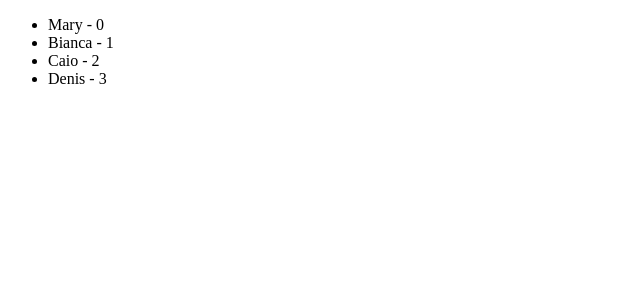
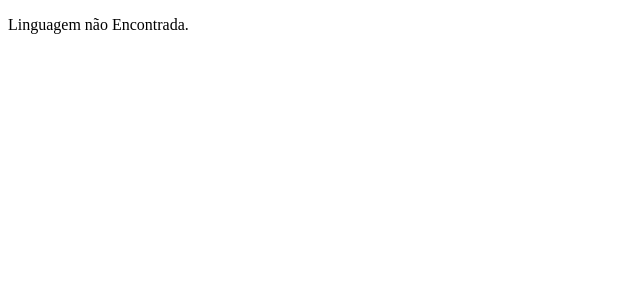
Before and after one commit to Naiarapacheco/Angular, an Angular app: page / in a window 1280 px wide. Shown: the top 300 px of the page, without its empty margins (0-640 px from the left). Built offline with nearby package versions, Linux system fonts and the light colour scheme.

Commit message:
feat: codigo desenvolvido do 06 componente

```diff
--- a/src/app/app.component.html
+++ b/src/app/app.component.html
@@ -2,4 +2,5 @@
 <!-- <app-componente02></app-componente02> -->
 <!-- <app-componente03></app-componente03> -->
 <!-- <app-componente04></app-componente04> -->
- <app-componente05></app-componente05>
+<!-- <app-componente05></app-componente05> -->
+<app-componente06></app-componente06>
--- a/src/app/app.component.ts
+++ b/src/app/app.component.ts
@@ -6,12 +6,13 @@
 import { Componente03Component } from './componente03/componente03.component';
 import { Componente04Component } from './componente04/componente04.component';
 import { Componente05Component } from './componente05/componente05.component';
+import { Componente06Component } from './componente06/componente06.component';
 
 @Component({
   selector: 'app-root',
   standalone: true,
   imports: [CommonModule, RouterOutlet, Componente01Component, Componente02Component, Componente03Component,
-    Componente04Component, Componente05Component
+    Componente04Component, Componente05Component, Componente06Component
   ],
   templateUrl: './app.component.html',
   styleUrl: './app.component.css'
--- /dev/null
+++ b/src/app/componente06/componente06.component.html
@@ -0,0 +1,6 @@
+<div [ngSwitch]="linguagem">
+    <p *ngSwitchCase="'HTML'">Linguagem de marcação.</p>
+    <p *ngSwitchCase="'CSS'">Linguagem de Estilo.</p>
+    <p *ngSwitchCase="'JS'">Linguagem de Programação.</p>
+    <p *ngSwitchDefault>Linguagem não Encontrada.</p>
+</div>
--- /dev/null
+++ b/src/app/componente06/componente06.component.ts
@@ -0,0 +1,16 @@
+import { CommonModule } from '@angular/common';
+import { Component } from '@angular/core';
+
+@Component({
+  selector: 'app-componente06',
+  standalone: true,
+  imports: [CommonModule],
+  templateUrl: './componente06.component.html',
+  styleUrl: './componente06.component.css'
+})
+export class Componente06Component {
+
+  // Váriavel contendo uma linguagem(HTML, css, JS)
+  linguagem:string = 'PHP';
+
+}
```
Also changed, not shown: src/app/componente06/componente06.component.css (added), 1 other file (tests, documents, lock files or other folders).
